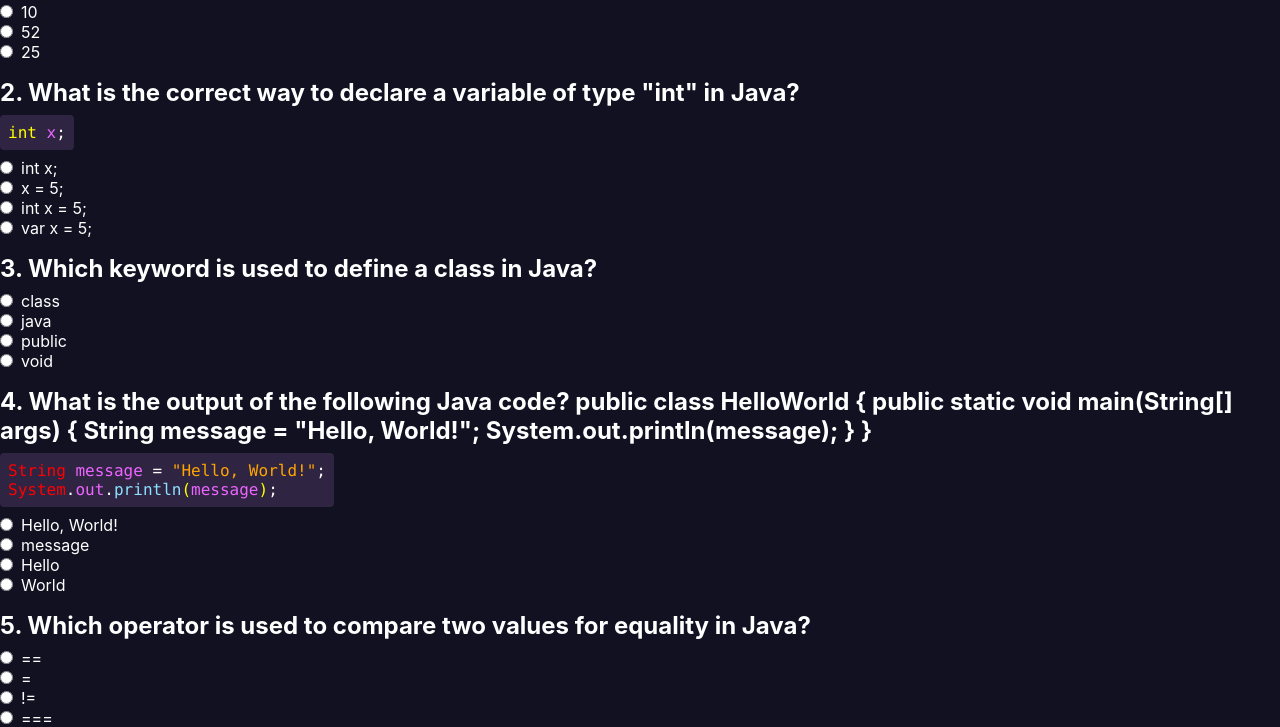
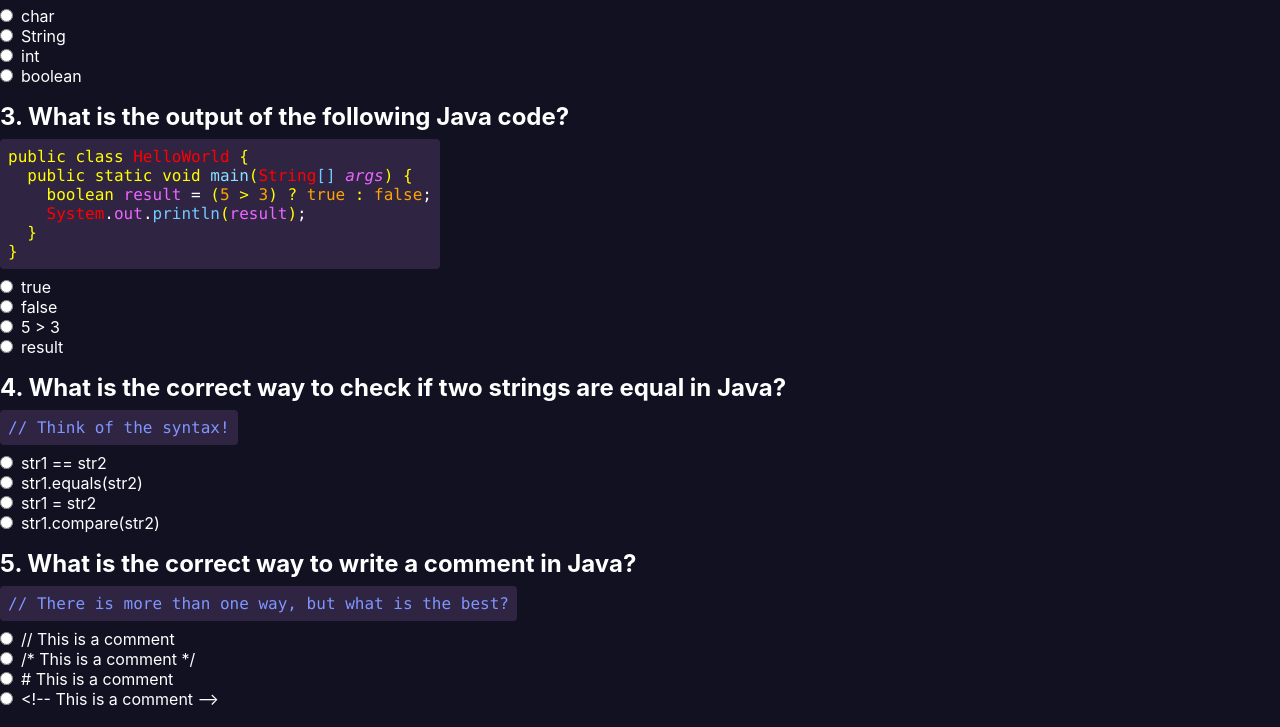
Before and after one commit to Andrew-Neely-82/programming-quizzes, a React (Create React App) app: page /Java in a window 1280 px wide. Shown: the part 414-1141 px from the top of the page. Built offline with nearby package versions, Linux system fonts and the light colour scheme.

Commit message:
made code blocks more like an IDE / randomized test questions for tests

```diff
--- a/package.json
+++ b/package.json
@@ -6,6 +6,7 @@
     "@testing-library/jest-dom": "^5.16.5",
     "@testing-library/react": "^13.4.0",
     "@testing-library/user-event": "^13.5.0",
+    "lodash": "^4.17.21",
     "react": "^18.2.0",
     "react-dom": "^18.2.0",
     "react-router-dom": "^5.2.0",
--- a/src/pages/java/Java.jsx
+++ b/src/pages/java/Java.jsx
@@ -1,5 +1,6 @@
 import { questions } from "./index.js";
 import { useState } from "react";
+import { shuffle } from "lodash";
 import "./style.scss";
 
 const Java = () => {
@@ -7,6 +8,8 @@ const Java = () => {
   const [isFormSubmitted, setIsFormSubmitted] = useState(false);
   const [unansweredQuestions, setUnansweredQuestions] = useState([]);
   const [correctAnswer, setCorrectAnswer] = useState({});
+
+  const shuffledQuestions = shuffle(questions);
 
   const handleAnswerChange = (questionId, answer) => {
     setAnswers((prevAnswers) => ({
@@ -62,7 +65,7 @@ const Java = () => {
       <h1>Java Quiz</h1>
       <div className="questions">
         <form onSubmit={handleFormSubmit}>
-          {questions.map((question, index) => (
+          {shuffledQuestions.map((question, index) => (
             <div key={question.id} className={`question ${unansweredQuestions.includes(question.id) ? "unanswered" : ""}`}>
               <h2>
                 <span>{index + 1}. </span>
--- a/src/pages/java/index.js
+++ b/src/pages/java/index.js
@@ -4,11 +4,11 @@ export const questions = [
     question: "What is the output of the following Java code?",
     code: `public class <span class="class">HelloWorld</span> {
 
-  public static void <span class="function">main</span>(<span class="class">String</span><span class="blue">[]</span> <span class="magenta">args</span>) {
+  public static void <span class="function">main</span>(<span class="class">String</span><span class="blue">[]</span> <span class="args">args</span>) {
     int <span class="magenta">x</span> <span class="operator">=</span> <span class="magenta">5</span><span class="white">;</span>
     int <span class="magenta">y</span> <span class="operator">=</span> <span class="magenta">2</span><span class="white">;</span>
 
-    <span class="red">System</span><span class="white">.</span><span class="magenta">out</span><span class="white">.</span><span class="function">println</span>(<span class="magenta">x</span> + <span class="magenta">y</span>);
+    <span class="red">System</span><span class="white">.</span><span class="magenta">out</span><span class="white">.</span><span class="function">println</span>(<span class="magenta">x</span> + <span class="magenta">y</span>)<span class="white">;</span>
   }
 }`,
     options: ["7", "10", "52", "25"],
@@ -24,13 +24,13 @@ export const questions = [
   {
     id: 3,
     question: "Which keyword is used to define a class in Java?",
-    code: "",
+    code: `<span class="comment">// Think of syntax!</span>`,
     options: ["class", "java", "public", "void"],
     answer: "class",
   },
   {
     id: 4,
-    question: 'What is the output of the following Java code?\n\npublic class HelloWorld {\n  public static void main(String[] args) {\n    String message = "Hello, World!";\n    System.out.println(message);\n  }\n}',
+    question: 'What is the output of the following Java code?',
     code: '<span class="red">String</span> <span class="magenta">message</span> <span class="operator">=</span> <span class="orange">"Hello, World!"</span><span class="white">;</span>\n<span class="red">System</span><span class="white">.</span><span class="magenta">out</span><span class="white">.</span><span class="function">println</span>(<span class="magenta">message</span>)<span class="white">;</span>',
     options: ["Hello, World!", "message", "Hello", "World"],
     answer: "Hello, World!",
@@ -38,21 +38,21 @@ export const questions = [
   {
     id: 5,
     question: "Which operator is used to compare two values for equality in Java?",
-    code: "",
+    code: `<span class="comment">// Think of the syntax for comparing!</span>`,
     options: ["==", "=", "!=", "==="],
     answer: "==",
   },
   {
     id: 6,
     question: "What is the correct way to initialize an array in Java?",
-    code: "",
+    code: `<span class="comment">// Not the same as Javascript</span>`,
     options: ["int[] numbers = {1, 2, 3};", "int numbers[] = {1, 2, 3};", "int numbers[] = new int[3];", "int[] numbers = new int[3];"],
     answer: "int[] numbers = {1, 2, 3};",
   },
   {
     id: 7,
     question: "Which keyword is used to indicate that a method does not return a value in Java?",
-    code: "",
+    code: ``,
     options: ["void", "return", "null", "none"],
     answer: "void",
   },
@@ -65,85 +65,85 @@ export const questions = [
   },
   {
     id: 9,
-    question: "What is the output of the following Java code?\n\npublic class HelloWorld {\n  public static void main(String[] args) {\n    int x = 5;\n    x += 3;\n    System.out.println(x);\n  }\n}",
-    code: "",
+    question: "What is the output of the following Java code?",
+    code: `public class <span class="class">HelloWorld</span> {\n  public static void <span class="function">main</span>(<span class="red">String</span><span class="array">[]</span> <span class="args">args</span>) {\n    int <span class="magenta">x</span> <span class="white">=</span> <span class="magenta">5</span><span class="white">;</span>\n    <span class="magenta">x</span> <span class="white">+=</span> <span class="magenta">3</span><span class="white">;</span>\n    <span class="red">System</span><span class="white">.</span><span class="magenta">out</span><span class="white">.</span><span class="blue">println</span>(<span class="magenta">x</span>)<span class="white">;</span>\n  }\n}`,
     options: ["5", "8", "3", "53"],
     answer: "8",
   },
   {
     id: 10,
     question: "Which data type is used to represent a single character in Java?",
-    code: "",
+    code: `<span class="comment">// Think of your data types for variables!</span>`,
     options: ["char", "String", "int", "boolean"],
     answer: "char",
   },
   {
     id: 11,
     question: "What is the correct way to write a comment in Java?",
-    code: "",
+    code: `<span class="comment">// There is more than one way, but what is the best?</span>`,
     options: ["// This is a comment", "/* This is a comment */", "# This is a comment", "<!-- This is a comment -->"],
     answer: "// This is a comment",
   },
   {
     id: 12,
-    question: "What is the output of the following Java code?\n\npublic class HelloWorld {\n  public static void main(String[] args) {\n    int x = 10;\n    int y = x++;\n    System.out.println(y);\n  }\n}",
-    code: "",
+    question: "What is the output of the following Java code?",
+    code: `public class <span class="class">HelloWorld</span> {\n  public static void <span class="function">main</span>(<span class="red">String</span><span class="array">[]</span> <span class="args">args</span>) {\n    int <span class="magenta">x</span> <span class="white">=</span> <span class="magenta">10</span><span class="white">;</span>\n    int <span class="magenta">y</span> <span class="white">=</span> <span class="magenta">x</span>++<span class="white">;</span>\n    <span class="red">System</span><span class="white">.</span><span class="magenta">out</span><span class="white">.</span><span class="blue">println</span>(<span class="magenta">y</span>)<span class="white">;</span>\n  }\n}`,
     options: ["10", "11", "9", "0"],
     answer: "10",
   },
   {
     id: 13,
     question: "Which keyword is used to exit a loop in Java?",
-    code: "",
+    code: `<span class="comment">// Think of the syntax!</span>`,
     options: ["break", "continue", "return", "exit"],
     answer: "break",
   },
   {
     id: 14,
     question: "What is the correct way to check if two strings are equal in Java?",
-    code: "",
+    code: `<span class="comment">// Think of the syntax!</span>`,
     options: ["str1 == str2", "str1.equals(str2)", "str1 = str2", "str1.compare(str2)"],
     answer: "str1.equals(str2)",
   },
   {
     id: 15,
     question: "Which operator is used to perform logical AND in Java?",
-    code: "",
+    code: `<span class="comment">// Operators</span>`,
     options: ["&&", "||", "!", "&"],
     answer: "&&",
   },
   {
     id: 16,
     question: "What is the correct way to handle exceptions in Java?",
-    code: "",
+    code: `<span class="comment">// Exception handling</span>`,
     options: ["try-catch", "if-else", "switch-case", "for-loop"],
     answer: "try-catch",
   },
   {
     id: 17,
-    question: "What is the output of the following Java code?\n\npublic class HelloWorld {\n  public static void main(String[] args) {\n    boolean result = (5 > 3) ? true : false;\n    System.out.println(result);\n  }\n}",
-    code: "",
+    question: "What is the output of the following Java code?",
+    code: `public class <span class="class">HelloWorld</span> {\n  public static void <span class="function">main</span>(<span class="red">String</span><span class="array">[]</span> <span class="args">args</span>) {\n    boolean <span class="magenta">result</span> <span class="white">=</span> (<span class="orange">5</span> > <span class="orange">3</span>) ? <span class="orange">true</span> : <span class="orange">false</span><span class="white">;</span>\n    <span class="red">System</span><span class="white">.</span><span class="magenta">out</span><span class="white">.</span><span class="blue">println</span>(<span class="magenta">result</span>)<span class="white">;</span>\n  }\n}`,
     options: ["true", "false", "5 > 3", "result"],
     answer: "true",
   },
   {
     id: 18,
     question: "Which keyword is used to inherit a class in Java?",
-    code: "",
+    code: `<span class="comment">// Think syntax</span>`,
     options: ["extends", "implements", "inherits", "super"],
     answer: "extends",
   },
   {
     id: 19,
     question: "What is the correct way to write a for loop in Java?",
-    code: "",
+    code: `<span class="comment">// For Loops</span>`,
     options: ["for (int i = 0; i < 10; i++)", "for (int i = 10; i > 0; i--)", "for (int i = 0; i <= 10; i++)", "for (int i = 0; i < 10; i--)"],
     answer: "for (int i = 0; i < 10; i++)",
   },
   {
     id: 20,
-    question: "What is the output of the following Java code?\n\npublic class HelloWorld {\n  public static void main(String[] args) {\n    int x = 10;\n    int y = 20;\n    int z = (x > y) ? x : y;\n    System.out.println(z);\n  }\n}",
-    code: "",
+    question: "What is the output of the following Java code?\n\n",
+    code: `public class <span class="class">HelloWorld</span> {\n  public static void <span class="function">main</span>(<span class="red">String</span><span class="array">[]</span> <span class="magenta">args</span>) {\n    int <span class="magenta">x</span> <span class="white">=</span> <span class="magenta">10</span><span class="white">;</span>\n    int <span class="magenta">y</span> <span class="white">=</span> <span class="magenta">20</span><span class="white">;</span>\n    int <span class="magenta">z</span> <span class="white">=</span> (<span class="magenta">x</span> <span class="white">></span> <span class="magenta">y</span>) ? <span class="magenta">x</span> : <span class="magenta">y</span><span class="home">;</span>\n    <span class="red">System</span><span class="white">.</span><span class="magenta">out</span><span class="white">.</span><span class="function">println</span>(<span class="magenta">z</span>)<span class="white">;</span>\n  }\n}`,
     options: ["10", "20", "30", "0"],
     answer: "20",
   },
--- a/src/pages/java/style.scss
+++ b/src/pages/java/style.scss
@@ -53,7 +53,8 @@
   }
 }
 
-.blue {
+.blue,
+.array {
   color: rgb(114, 203, 255);
 }
 
@@ -66,8 +67,13 @@
   color: rgb(139, 226, 255);
 }
 
-.magenta {
+.magenta,
+.args {
   color: rgb(237, 101, 255);
+}
+
+.args {
+  font-style: italic;
 }
 
 .operator,
@@ -78,3 +84,7 @@
 .orange {
   color: orange;
 }
+
+.comment {
+  color: rgb(127, 150, 255);
+}
--- a/src/pages/javascript/Javascript.jsx
+++ b/src/pages/javascript/Javascript.jsx
@@ -1,12 +1,15 @@
 import { questions } from "./index.js";
 import { useState } from "react";
 import "./style.scss";
+import { shuffle } from "lodash";
 
 const Javascript = () => {
   const [answers, setAnswers] = useState({});
   const [isFormSubmitted, setIsFormSubmitted] = useState(false);
   const [unansweredQuestions, setUnansweredQuestions] = useState([]);
   const [correctAnswer, setCorrectAnswer] = useState({});
+
+  const shuffledQuestions = shuffle(questions);
 
   const handleAnswerChange = (questionId, answer) => {
     setAnswers((prevAnswers) => ({
@@ -62,7 +65,7 @@ const Javascript = () => {
       <h1>JavaScript Quiz</h1>
       <div className="questions">
         <form onSubmit={handleFormSubmit}>
-          {questions.map((question, index) => (
+          {shuffledQuestions.map((question, index) => (
             <div key={question.id} className={`question ${unansweredQuestions.includes(question.id) ? "unanswered" : ""}`}>
               <h2>
                 <span>{index + 1}. </span>
--- a/src/pages/javascript/style.scss
+++ b/src/pages/javascript/style.scss
@@ -7,7 +7,7 @@
 }
 
 .question.unanswered {
-  background-color: #f8d7da;
+  background-color: rgba(255 0 0 / 0.0625);
   border: 1px solid #dc3545;
 }
 
@@ -16,7 +16,7 @@
   font-size: 14px;
 }
 .correct {
-  background-color: lightgreen;
+  background-color: green;
 }
 
 .incorrect {
```
Also changed, not shown: 1 other file (tests, documents, lock files or other folders).
